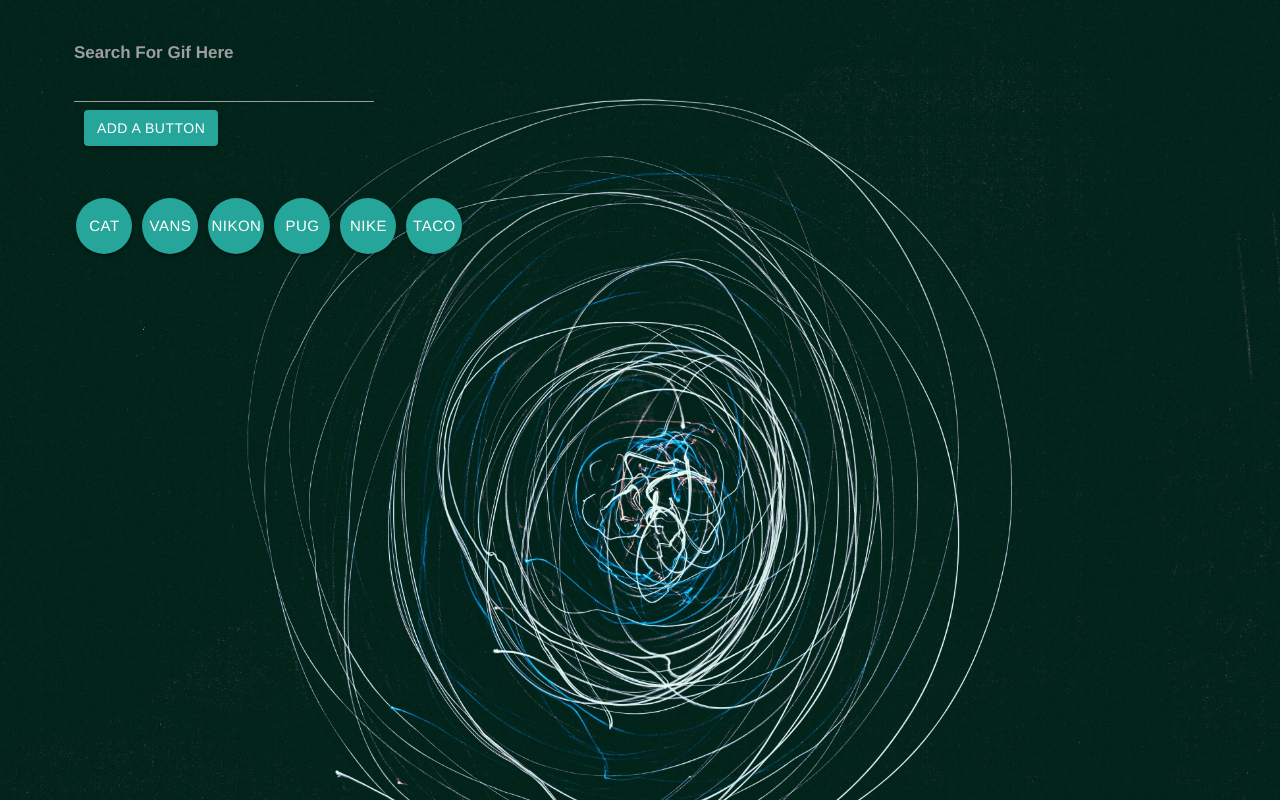
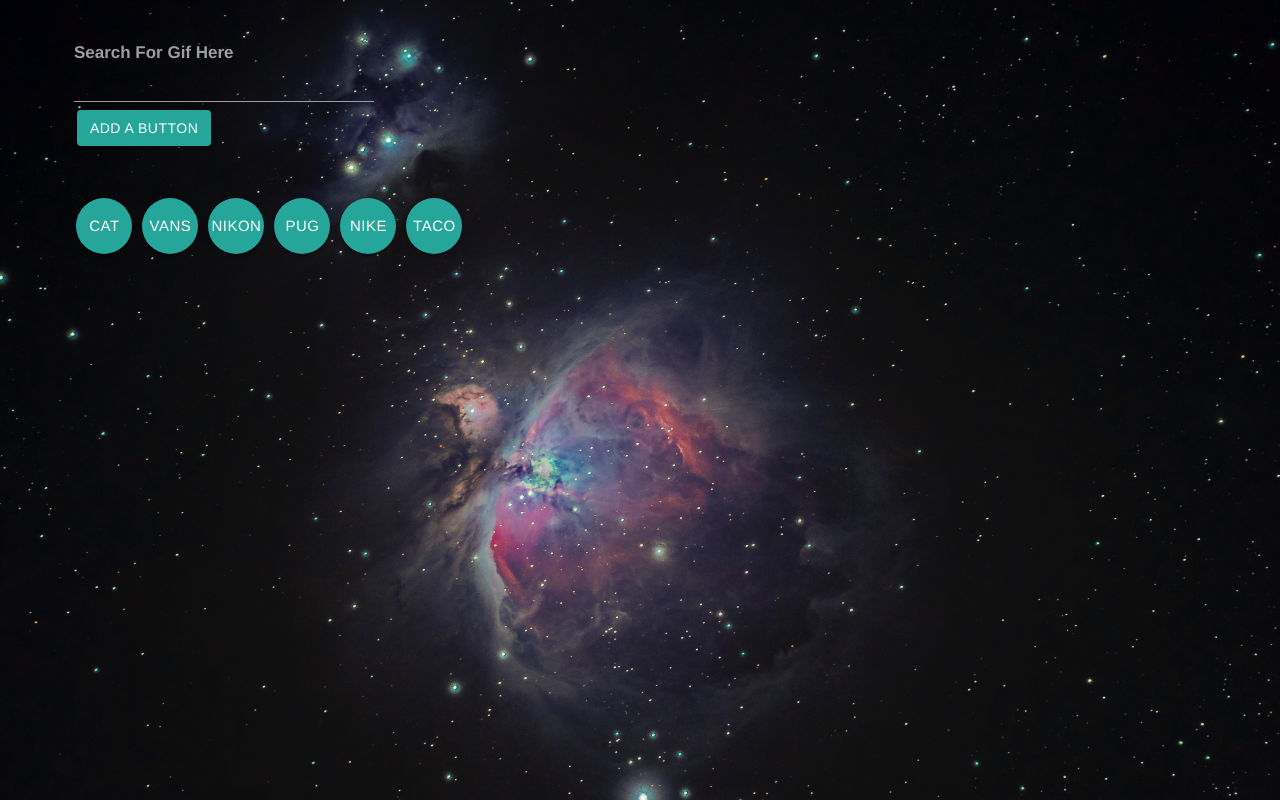
Before and after one commit to bgorwin/GIF-API, a plain HTML site: page index.html in a window 1280 px wide. Drawn offline with nearby package versions, Linux system fonts and the light colour scheme.

Commit message:
Added new background images

```diff
--- a/assets/css/style.css
+++ b/assets/css/style.css
@@ -27,6 +27,7 @@ img {
   height: 90%;
   margin-top: 20px;
   border-radius: 15px;
+
 }
 
 .input-field label {
@@ -35,7 +36,7 @@ img {
 }
 
 #addGif {
-  margin-left: 10px;
+  margin-left: 1%;
 }
 
 #gif-input {
@@ -48,6 +49,4 @@ img {
   overflow-y: scroll;
   height: 425px;
   float: left;
-
-
 }
--- a/index.html
+++ b/index.html
@@ -10,7 +10,7 @@
   <link rel="stylesheet" href="assets/css/style.css">
 </head>
 
-<body background="assets/images/gifBackground.jpg">
+<body background="assets/images/giphyimage2.jpg">
   <div class="container">
     <!-- <div class="row">
       <form id="gif-form">
```
Also changed, not shown: assets/images/giphyimage2.jpg (added), 1 other file.
